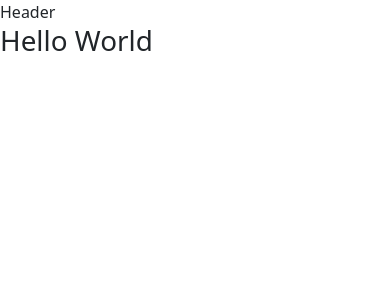
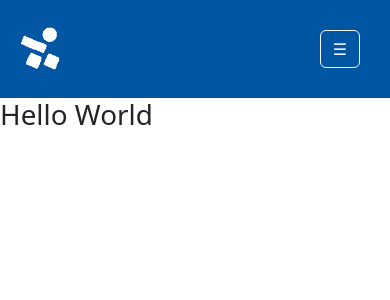
Before and after one commit to EPDM-Corporation/Challenge-Hospital-Sabara-Web-Dev-Front-End, a React (Vite) app: page /home in a window 390 px wide. Shown: the top 300 px of the page. Built offline with nearby package versions, Linux system fonts and the light colour scheme.

Commit message:
Criando o nav mobile

```diff
--- a/src/components/Header.jsx
+++ /dev/null
@@ -1,11 +0,0 @@
-import React from 'react'
-
-const Header = () => {
-  return (
-    <header>
-      Header
-    </header>
-  )
-}
-
-export default Header
--- /dev/null
+++ b/src/components/Header/Header.css
@@ -0,0 +1,11 @@
+header{
+    background-color: #0056A3;
+    min-height: 66px;
+    display: flex;
+    align-items: center;
+    justify-content: space-between;
+}
+#logo{
+    height: 44px;
+    margin: 20px;
+}
--- /dev/null
+++ b/src/components/Header/Header.jsx
@@ -0,0 +1,16 @@
+import React from 'react';
+import './Header.css';
+import Logo from "../../assets/Logo.png";
+import NavBurger from './NavBurger';
+
+
+const Header = () => {
+  return (
+    <header >
+        <img src={Logo} alt="Logo" id="logo" height={50} />
+        <NavBurger/>
+    </header>
+  );
+};
+
+export default Header;
--- /dev/null
+++ b/src/components/Header/NavBurger.css
@@ -0,0 +1,33 @@
+.buttonMenu{
+    margin: 30px;
+}
+#menuLateral{
+    background-color: #0056A3;
+    min-width: 206px;
+    width: 40%;
+}
+
+#profile{
+    display: flex;
+    align-items: center;
+    justify-content: center;
+    gap: 11px;
+
+}
+#pfp{
+    height: 53px;
+    max-width: 53px;
+    border-radius: 30px;
+}
+.profileText{
+    color: white;
+    font-weight: bold;
+}
+.navText{
+    color: white;
+    text-decoration: none;
+    font-size:20px;
+}
+.navText:hover{
+    text-decoration: underline;
+}
--- /dev/null
+++ b/src/components/Header/NavBurger.jsx
@@ -0,0 +1,53 @@
+import React from 'react'
+import './NavBurger.css'
+import 'bootstrap/dist/css/bootstrap.min.css';
+import 'bootstrap/dist/js/bootstrap.bundle.min.js';
+import Profile from '../../assets/andrepfp.png'
+
+
+const NavBurger = () => {
+  return (
+    <div>
+      <button
+        className="btn btn-outline-light buttonMenu"
+        type="button"
+        data-bs-toggle="offcanvas"
+        data-bs-target="#menuLateral"
+        aria-controls="menuLateral"
+      >
+        ☰
+      </button>
+
+      <div
+        className="offcanvas offcanvas-start "
+        tabIndex="-1"
+        id="menuLateral"
+        aria-labelledby="menuLateralLabel"
+      >
+        <div className="offcanvas-header">
+          <div id='profile'>
+            <img src={Profile} alt="" id='pfp' />
+            <div className='profileText'>André Matos</div>
+          </div>
+
+          <button
+            type="button"
+            className="btn-close btn-close-white"
+            data-bs-dismiss="offcanvas"
+            aria-label="Fechar"
+          ></button>
+
+        </div>
+        <div className="offcanvas-body">
+          <ul className="list-unstyled">
+            <li><a className="navText" href="#">Tarefas</a></li>
+            <li><a className="navText" href="#">Sobre</a></li>
+          </ul>
+        </div>
+      </div>
+
+    </div>
+  )
+}
+
+export default NavBurger
--- a/src/routes/Home.jsx
+++ b/src/routes/Home.jsx
@@ -1,5 +1,5 @@
 import React from 'react'
-import Header from '../components/Header'
+import Header from '../components/Header/Header'
 
 
 const Home = () => {
```
Also changed, not shown: src/assets/andrepfp.png (added), src/components/Header.css (deleted).
